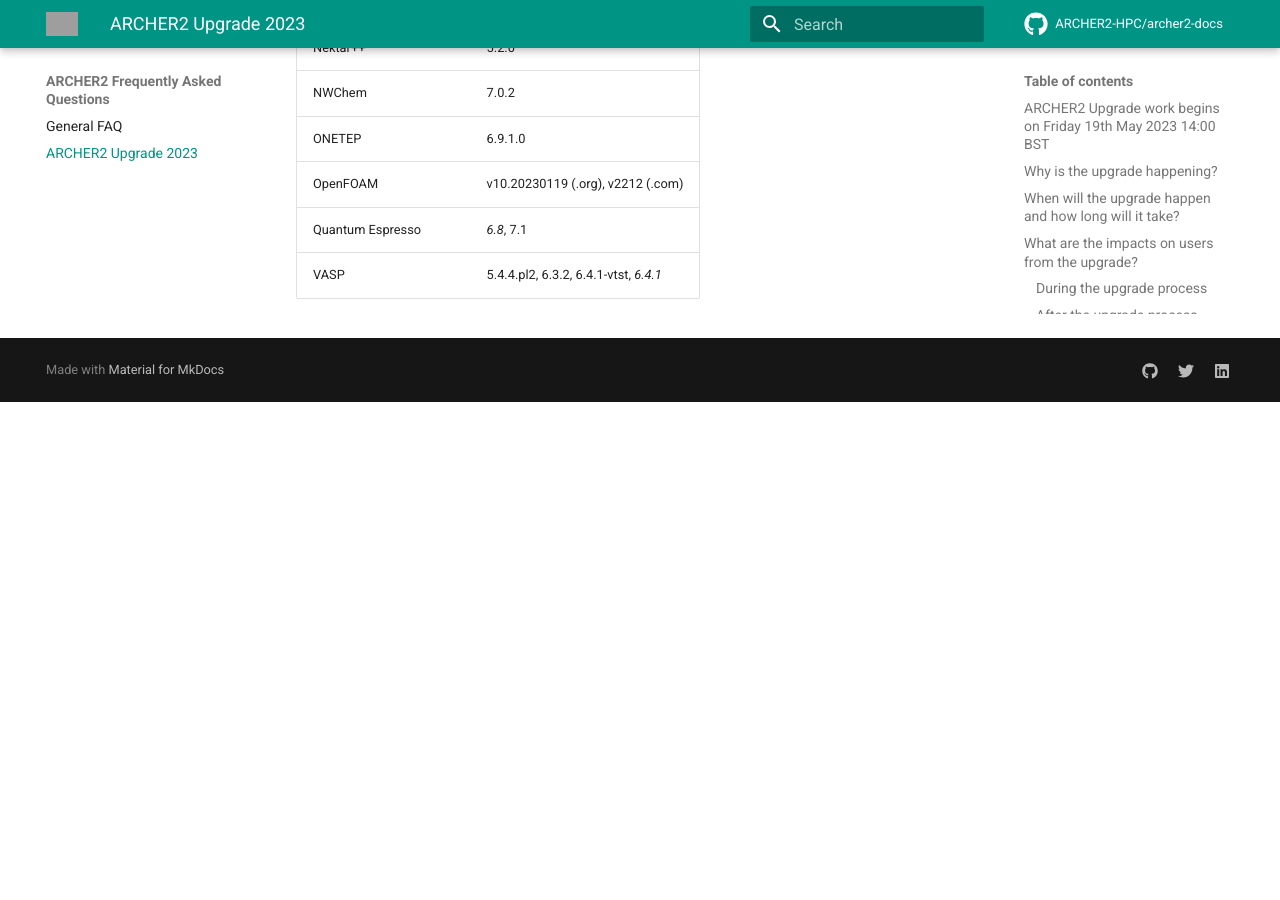
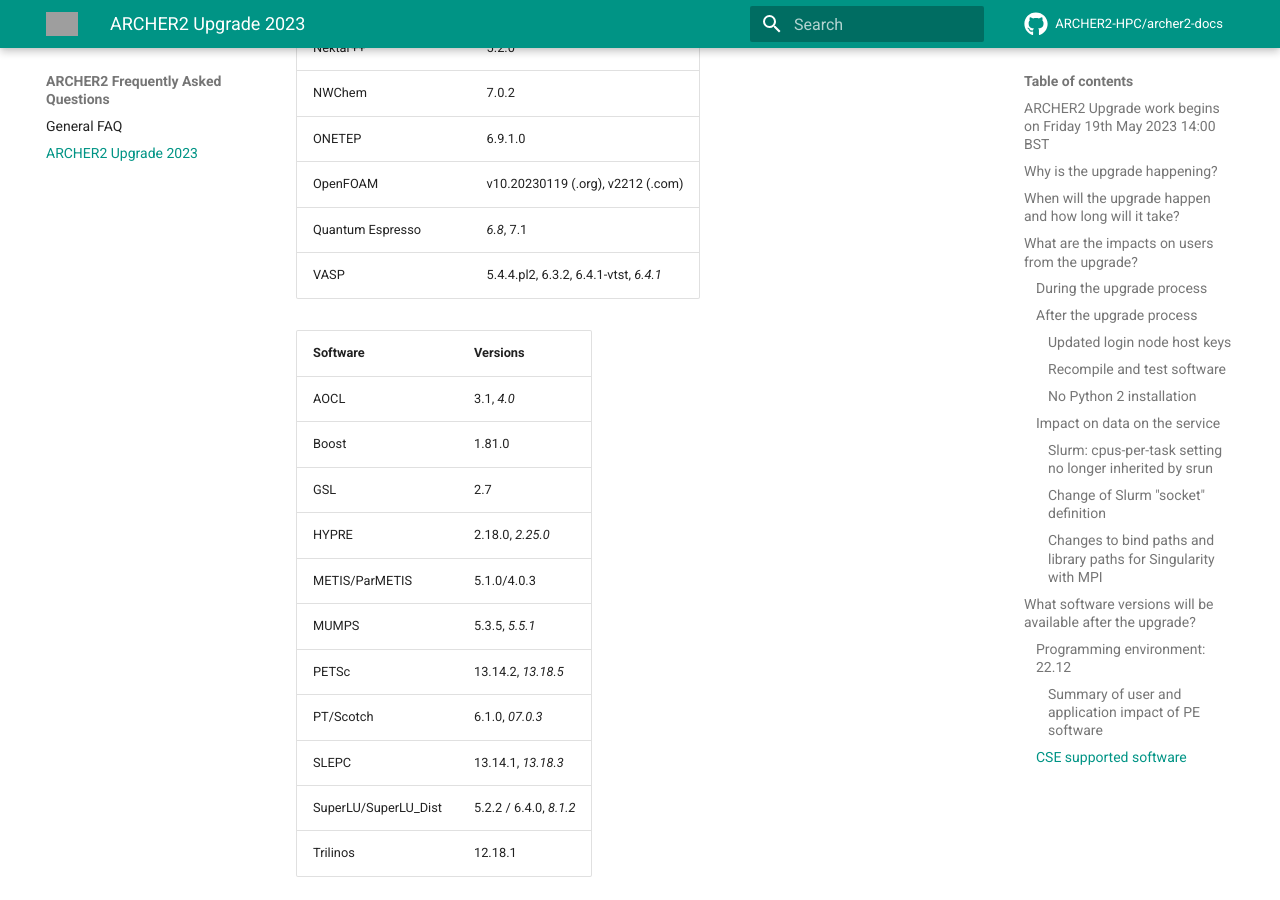
Before and after one commit to ARCHER2-HPC/archer2-docs, an MkDocs documentation site: the page built from docs/faq/upgrade-2023.md, in a window 1280 px wide and 900 px high, scrolled down 6037 px. Built offline with MkDocs 1.6.1 and Material for MkDocs 9.7.7, drawn with Linux system fonts in a browser that asks for light colours; comment, search, counter and statistics services are not loaded; before the commit the page ends 6439 px from its top, so only the background shows below that; grey boxes are pictures that could not be loaded.

Commit message:
Add library versions

```diff
--- a/docs/faq/upgrade-2023.md
+++ b/docs/faq/upgrade-2023.md
@@ -238,3 +238,17 @@
 |   OpenFOAM   |   v10.20230119 (.org), v2212 (.com)   |
 |   Quantum Espresso   |   *6.8*, 7.1   |
 |   VASP   |   5.4.4.pl2, 6.3.2, 6.4.1-vtst, *6.4.1*   |
+
+|   Software   |   Versions   |
+| --- | --- |
+|   AOCL   |   3.1, *4.0*   |
+|   Boost   |   1.81.0   |
+|   GSL   |   2.7   |
+|   HYPRE   |   2.18.0, *2.25.0*    |
+|   METIS/ParMETIS   |   5.1.0/4.0.3   |
+|   MUMPS   |   5.3.5, *5.5.1*   |
+|   PETSc   |   13.14.2, *13.18.5*   |
+|   PT/Scotch   |   6.1.0, *07.0.3*   |
+|   SLEPC   |   13.14.1, *13.18.3*   |
+|   SuperLU/SuperLU\_Dist   |   5.2.2 / 6.4.0, *8.1.2*   |
+|   Trilinos   |   12.18.1   |
```
